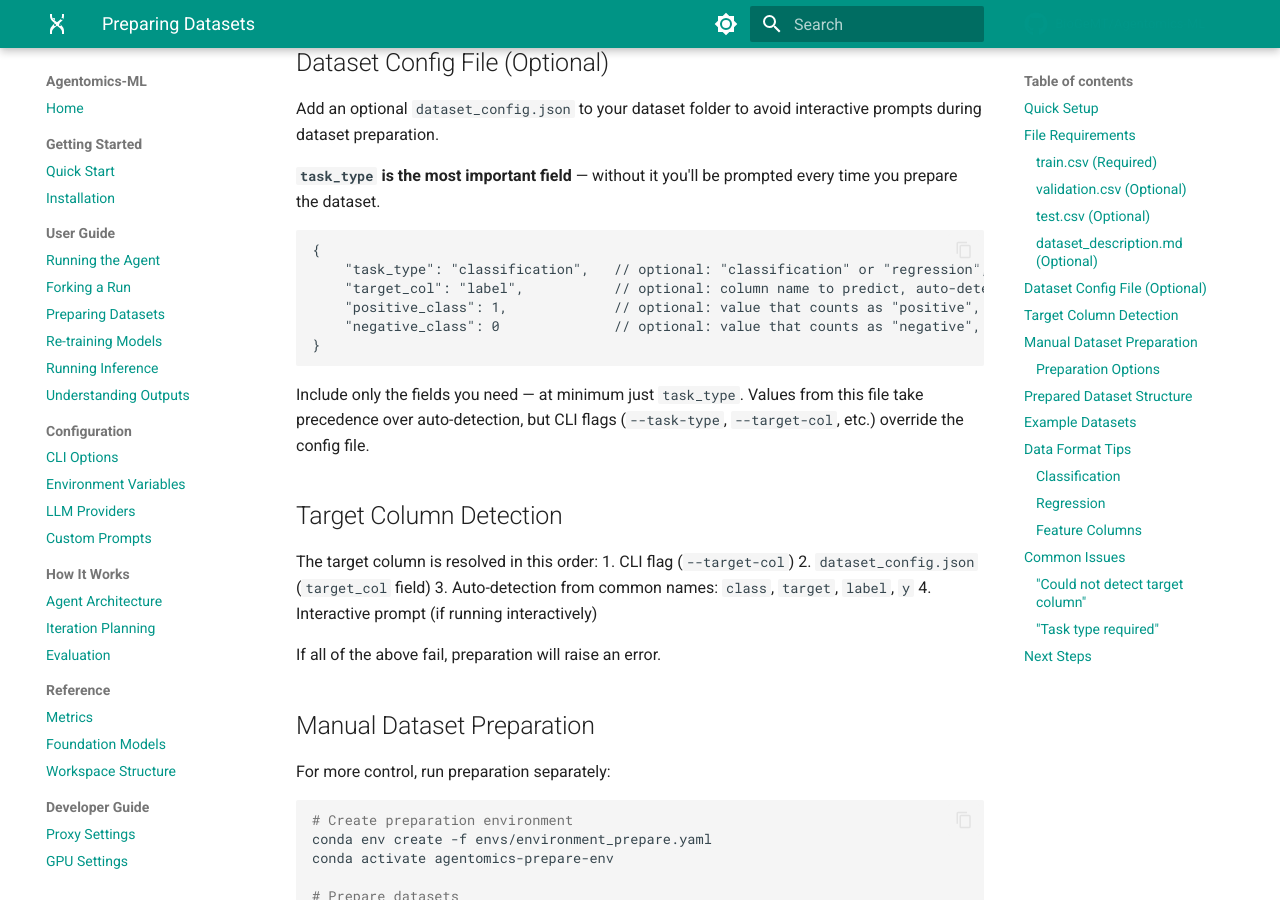
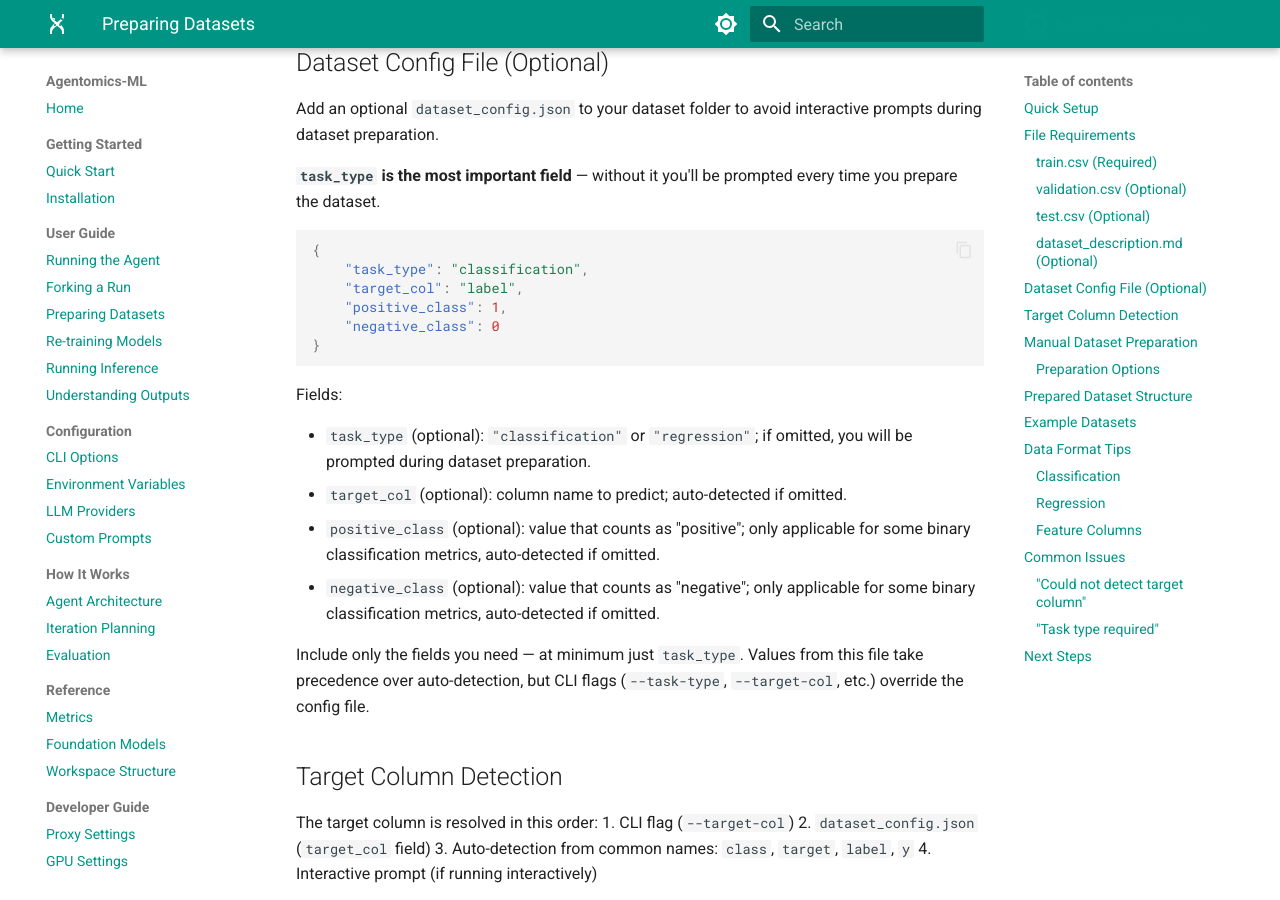
Before and after one commit to BioGeMT/agentomics-ml, an MkDocs documentation site: the page built from docs/user-guide/datasets.md, in a window 1280 px wide and 900 px high, scrolled down 1390 px. Built offline with MkDocs 1.6.1 and Material for MkDocs 9.7.7, drawn with Linux system fonts in a browser that asks for light colours; comment, search, counter and statistics services are not loaded.

Commit message:
Change docs to have copy-friendly json example of dataset config

````diff
--- a/docs/user-guide/datasets.md
+++ b/docs/user-guide/datasets.md
@@ -62,14 +62,21 @@ Add an optional `dataset_config.json` to your dataset folder to avoid interactiv
 
 **`task_type` is the most important field** — without it you'll be prompted every time you prepare the dataset.
 
-```jsonc
+```json
 {
-    "task_type": "classification",   // optional: "classification" or "regression", you will be prompted for this during dataset preparation if omitted
-    "target_col": "label",           // optional: column name to predict, auto-detected if omitted
-    "positive_class": 1,             // optional: value that counts as "positive", only applicable for some binary classification metrics, auto-detected if omitted
-    "negative_class": 0              // optional: value that counts as "negative", only applicable for some binary classification metrics, auto-detected if omitted
+    "task_type": "classification",
+    "target_col": "label",
+    "positive_class": 1,
+    "negative_class": 0
 }
 ```
+
+Fields:
+
+- `task_type` (optional): `"classification"` or `"regression"`; if omitted, you will be prompted during dataset preparation.
+- `target_col` (optional): column name to predict; auto-detected if omitted.
+- `positive_class` (optional): value that counts as "positive"; only applicable for some binary classification metrics, auto-detected if omitted.
+- `negative_class` (optional): value that counts as "negative"; only applicable for some binary classification metrics, auto-detected if omitted.
 
 Include only the fields you need — at minimum just `task_type`. Values from this file take precedence over auto-detection, but CLI flags (`--task-type`, `--target-col`, etc.) override the config file.
 
````
